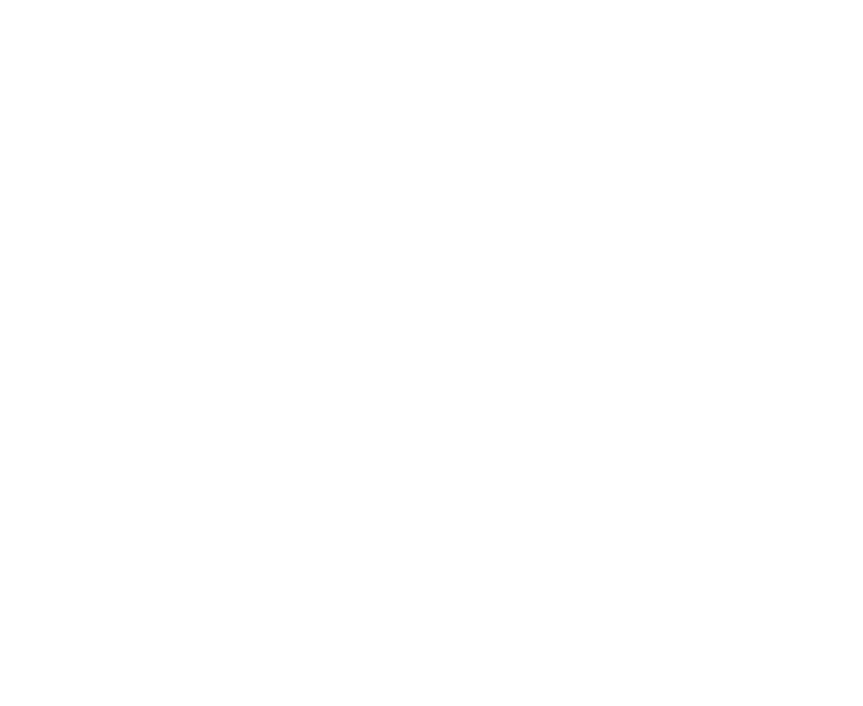
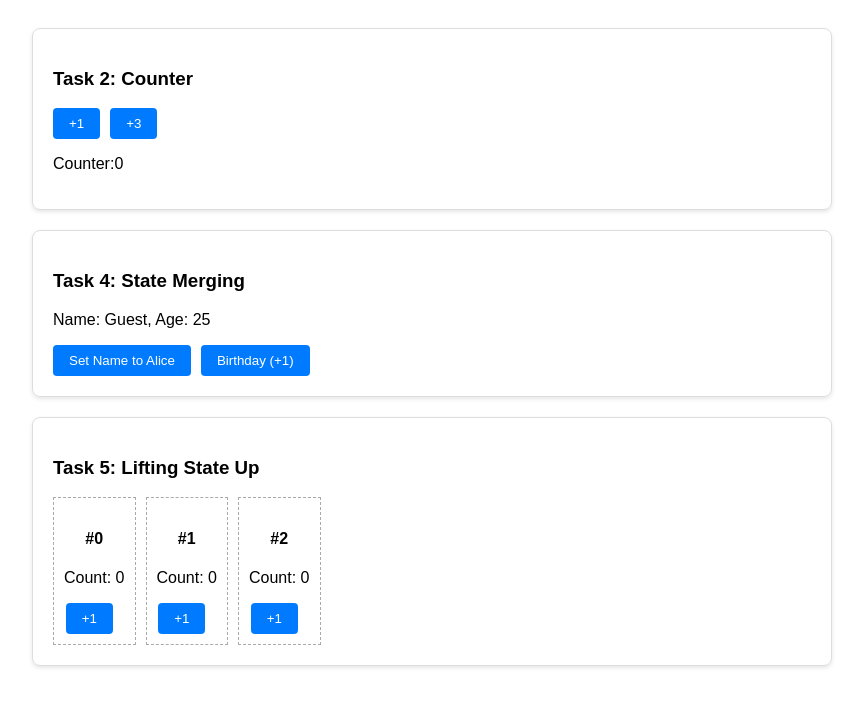
Before and after one commit to RuslanChekhuta/my-app, a React (Vite) app: page / in a window 1280 px wide. Shown: the top 706 px of the page, without its empty margins (208-1071 px from the left). Built offline with nearby package versions, Linux system fonts and the light colour scheme.

Commit message:
Добавить компоненты Counter, ParentComponent и UserProfile с соответствующими стилями и логикой

```diff
--- a/src/App.css
+++ b/src/App.css
@@ -0,0 +1,35 @@
+.container {
+  max-width: 800px;
+  margin: 0 auto;
+  padding: 20px;
+  font-family: sans-serif;
+}
+.card {
+  border: 1px solid #ddd;
+  padding: 20px;
+  margin-bottom: 20px;
+  border-radius: 8px;
+  box-shadow: 0 2px 4px rgba(0, 0, 0, 0.1);
+}
+.btn {
+  padding: 8px 16px;
+  margin-right: 10px;
+  cursor: pointer;
+  background: #007bff;
+  color: white;
+  border: none;
+  border-radius: 4px;
+}
+.btn:hover {
+  background: #0056b3;
+}
+.row {
+  display: flex;
+  gap: 10px;
+  margin-top: 10px;
+}
+.counter-box {
+  border: 1px dashed #aaa;
+  padding: 10px;
+  text-align: center;
+}
--- a/src/App.jsx
+++ b/src/App.jsx
@@ -1,7 +1,16 @@
+import Counter from "./components/Counter";
 import "./App.css";
+import UserProfile from "./components/UserProfile";
+import ParentComponent from "./components/ParentComponent";
 
-function App() {
-  return <></>;
-}
+const App = () => {
+  return (
+    <div className="container">
+      <Counter />
+      <UserProfile />
+      <ParentComponent />
+    </div>
+  );
+};
 
 export default App;
--- /dev/null
+++ b/src/components/ChildComponent.jsx
@@ -0,0 +1,14 @@
+const ChildComponent = ({ id, value, onIncrement }) => {
+  // TODO: Реализуйте логику здесь.
+  return (
+    <div className="counter-box">
+      <h4>#{id}</h4>
+      <p>Count: {value}</p>
+      <button className="btn" onClick={onIncrement}>
+        +1
+      </button>
+    </div>
+  );
+};
+
+export default ChildComponent;
--- /dev/null
+++ b/src/components/Counter.jsx
@@ -0,0 +1,33 @@
+import { Component } from "react";
+
+export default class Counter extends Component {
+  constructor(props) {
+    super(props);
+    this.state = { count: 0 };
+  }
+
+  handleIncrement = () => {
+    this.setState((prevState) => ({ count: prevState.count + 1 }));
+  };
+
+  handleTripleIncrement = () => {
+    this.setState((prevState) => ({ count: prevState.count + 1 }));
+    this.setState((prevState) => ({ count: prevState.count + 1 }));
+    this.setState((prevState) => ({ count: prevState.count + 1 }));
+  };
+
+  render() {
+    return (
+      <div className="card">
+        <h3>Task 2: Counter</h3>
+        <button className="btn" onClick={this.handleIncrement}>
+          +1
+        </button>
+        <button className="btn" onClick={this.handleTripleIncrement}>
+          +3
+        </button>
+        <p>Counter:{this.state.count}</p>
+      </div>
+    );
+  }
+}
--- /dev/null
+++ b/src/components/ParentComponent.jsx
@@ -0,0 +1,33 @@
+import { Component } from "react";
+import ChildComponent from "./ChildComponent";
+
+export default class ParentComponent extends Component {
+  constructor(props) {
+    super(props);
+    this.state = { counters: [0, 0, 0] };
+  }
+
+  handleIncrement = (index) => {
+    const newCounters = [...this.state.counters];
+    newCounters[index] += 1;
+    this.setState({ counters: newCounters });
+  };
+
+  render() {
+    return (
+      <div className="card">
+        <h3>Task 5: Lifting State Up</h3>
+        <div className="row">
+          {this.state.counters.map((counter, index) => (
+            <ChildComponent
+              key={index}
+              id={index}
+              value={counter}
+              onIncrement={() => this.handleIncrement(index)}
+            />
+          ))}
+        </div>
+      </div>
+    );
+  }
+}
--- /dev/null
+++ b/src/components/UserProfile.jsx
@@ -0,0 +1,33 @@
+import { Component } from "react";
+
+export default class UserProfile extends Component {
+  constructor(props) {
+    super(props);
+    this.state = { name: "Guest", age: 25 };
+  }
+
+  updateName = (name) => {
+    this.setState({ name: name });
+  };
+
+  incrementAge = () => {
+    this.setState((prevAge) => ({ age: prevAge.age + 1 }));
+  };
+
+  render() {
+    return (
+      <div className="card">
+        <h3>Task 4: State Merging</h3>
+        <p>
+          Name: {this.state.name}, Age: {this.state.age}
+        </p>
+        <button className="btn" onClick={() => this.updateName("Alice")}>
+          Set Name to Alice
+        </button>
+        <button className="btn" onClick={this.incrementAge}>
+          Birthday (+1)
+        </button>
+      </div>
+    );
+  }
+}
```
